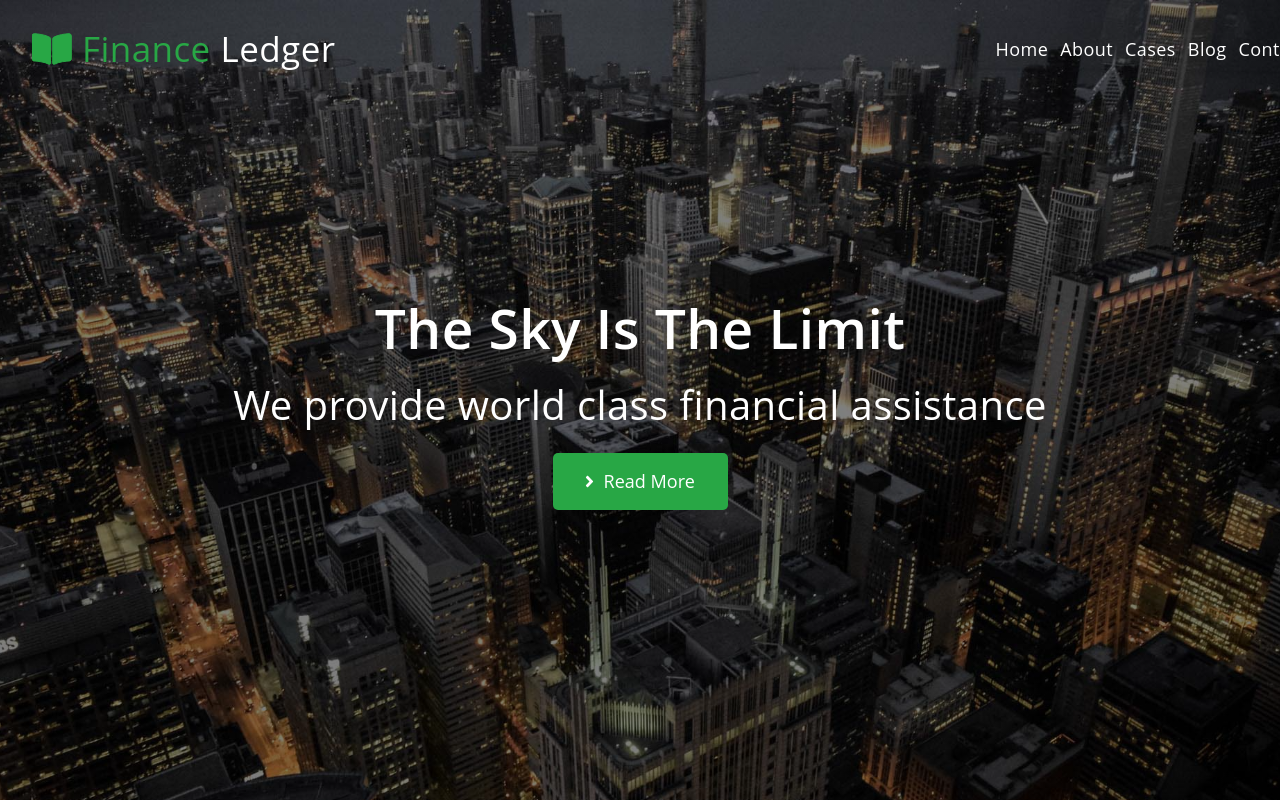
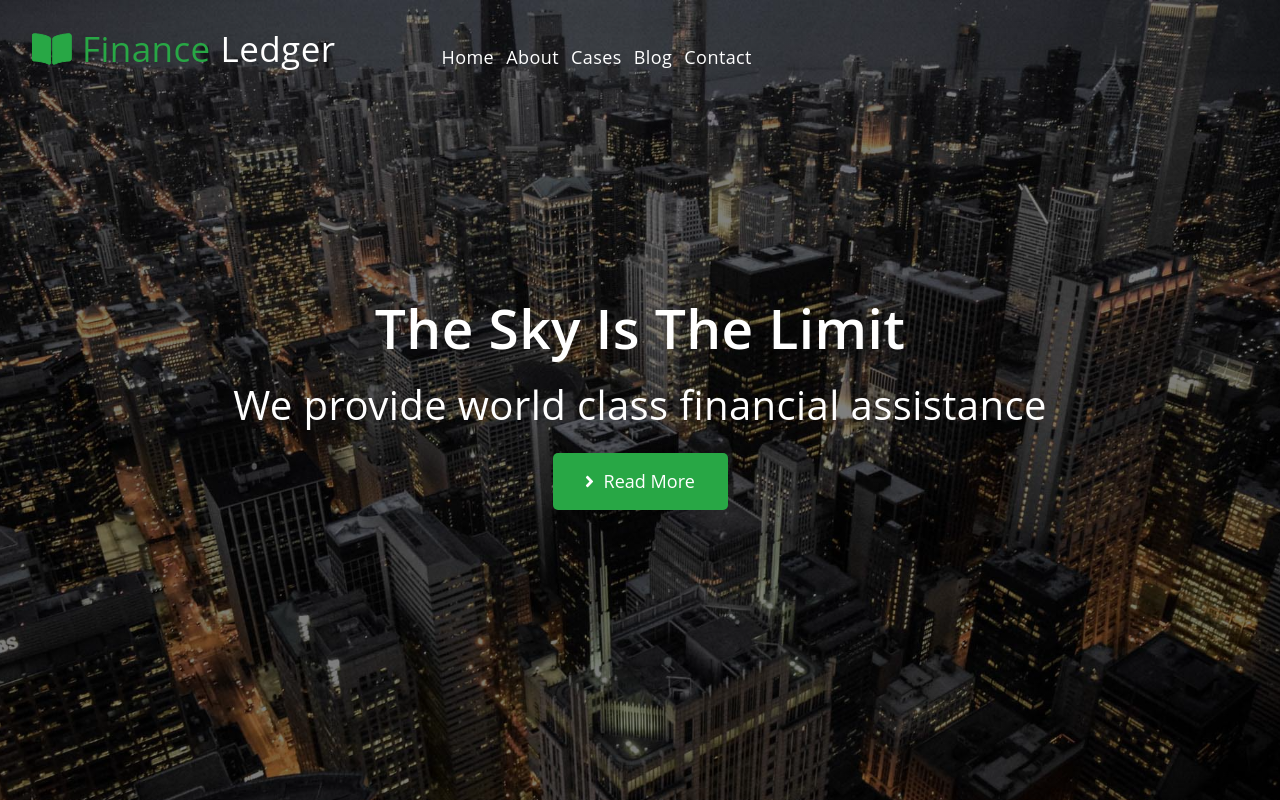
Before and after one commit to Yuliia-dev/ledger_test, a React (Create React App) app: page / in a window 1280 px wide. Shown: the top 800 px of the page. Built offline with nearby package versions, Linux system fonts and the light colour scheme.

Commit message:
fix header

```diff
--- a/src/components/Header.js
+++ b/src/components/Header.js
@@ -24,7 +24,6 @@ export function Header() {
   return (
     <Container color={color ? 'rgba(0, 0, 0, 0.8)' : 'rgba(0, 0, 0, 0.0)'}>
       <Nav>
-        <div>
         <LogoLink href="./">
           <svg
             width="40"
@@ -41,8 +40,7 @@ export function Header() {
           </svg>
           <LogoText>Finance</LogoText>Ledger
         </LogoLink>
-        </div>
-        <div>
+
         <NavList>
           <li>
             <LinkNav
@@ -100,7 +98,6 @@ export function Header() {
             </LinkNav>
           </li>
         </NavList>
-        </div>
       </Nav>
     </Container>
   );
--- a/src/components/Header.styled.js
+++ b/src/components/Header.styled.js
@@ -23,8 +23,8 @@ export const Container = styled.header`
 export const Nav = styled.nav`
   @media screen and (min-width: 768px) {
     display: flex;
-    flex-wrap: wrap;
-    justify-content: space-between;
+    /* flex-wrap: wrap; */
+    /* justify-content: space-evenly; */
     align-items: center;
   }
 `;
@@ -85,6 +85,9 @@ export const NavList = styled.ul`
   margin-top: 16px;
   display: flex;
   @media screen and (min-width: 768px) {
-    margin-top: 0;
+    margin-left: 100px;
+  }
+  @media screen and (min-width: 1360px) {
+    margin-left: 550px;
   }
 `;
```
Also changed, not shown: 1 other file (tests, documents, lock files or other folders). Lines whose indentation alone changed are shown as unchanged.
